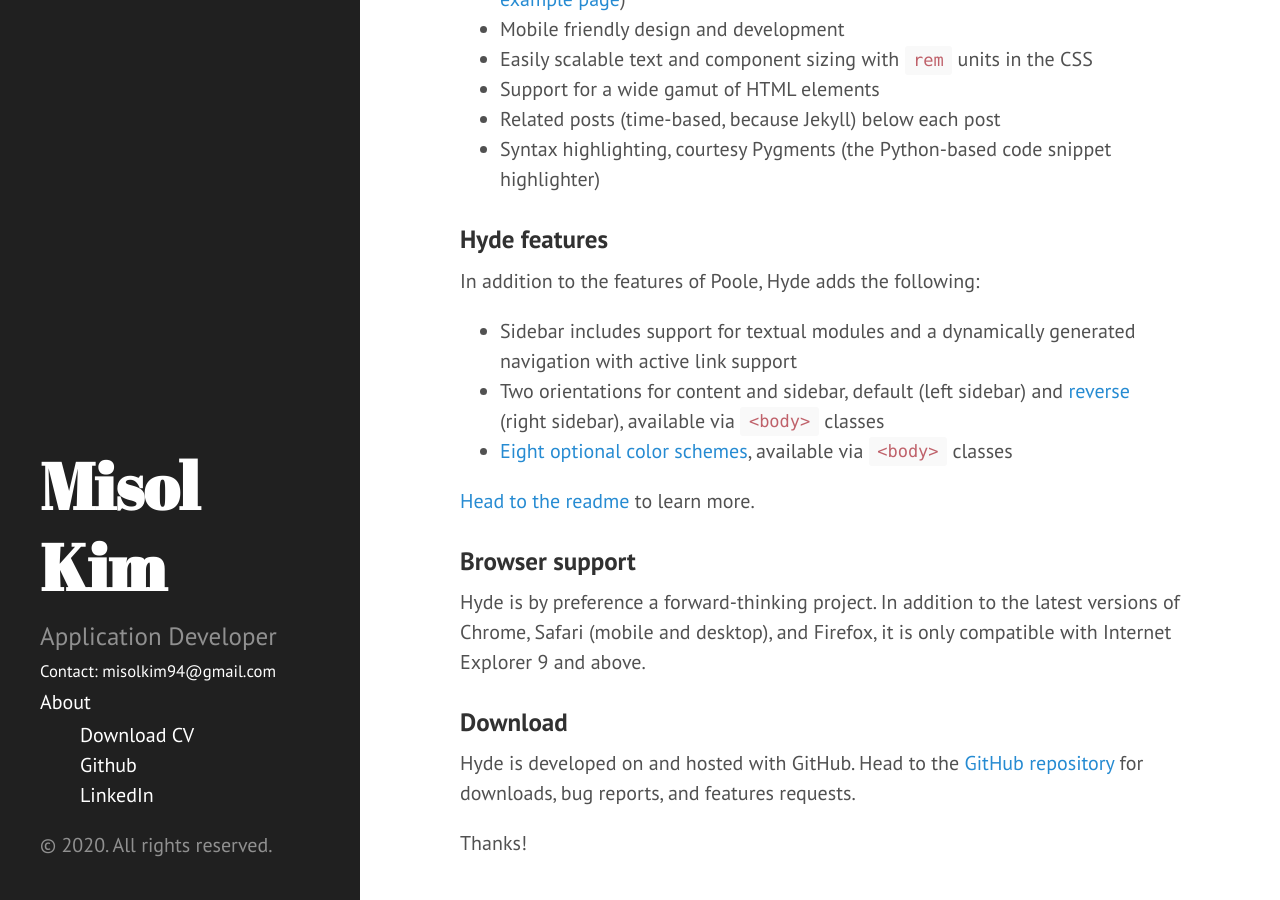
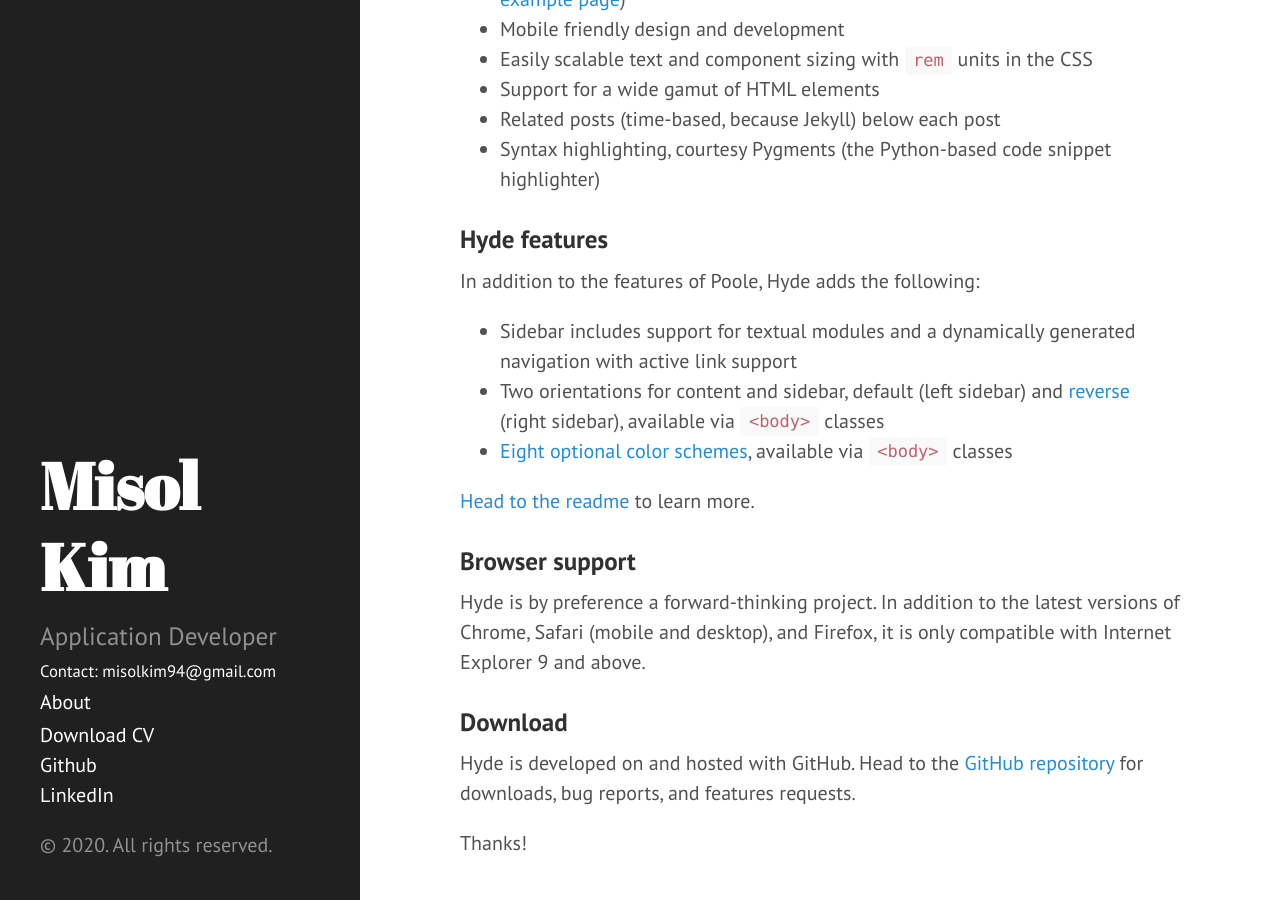
Before and after one commit to kim-misol/kim-misol.github.io, a Jekyll site: the page built from index.html, in a window 1280 px wide and 900 px high, scrolled down 467 px. Built offline with Jekyll 4.4.1, drawn with Linux system fonts in a browser that asks for light colours; Markdown is read by kramdown in place of the engine named in the settings; the list of posts is cut into pages by our own code.

Commit message:
Update sidebar.html

```diff
--- a/_includes/sidebar.html
+++ b/_includes/sidebar.html
@@ -33,7 +33,7 @@
       <a class="sidebar-nav-item" href="{{ site.github.repo }}">GitHub project</a>
       <span class="sidebar-nav-item">Currently v{{ site.version }}</span> -->
 
-      <ul style="list-style-type: none;">
+      <ul style="list-style-type: none; padding-left:0px">
         <li><a href="/KIM MISOL CV.pdf" target="_blank">Download CV</a> </li>
         <li><a href="https://github.com/misolkim" target="_blank"> Github </a></li><li><a href="https://www.linkedin.com/in/misolkim/" target="_blank"> LinkedIn </a></li>
       </ul>
```
